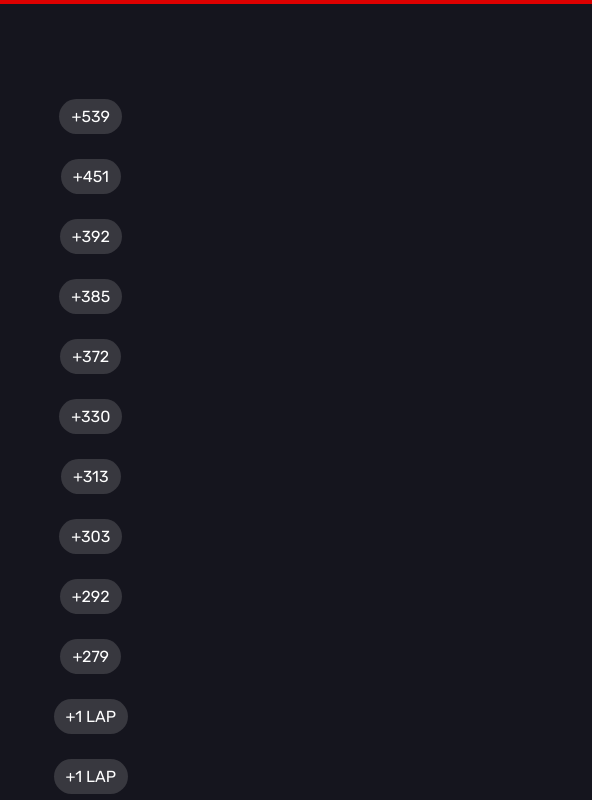
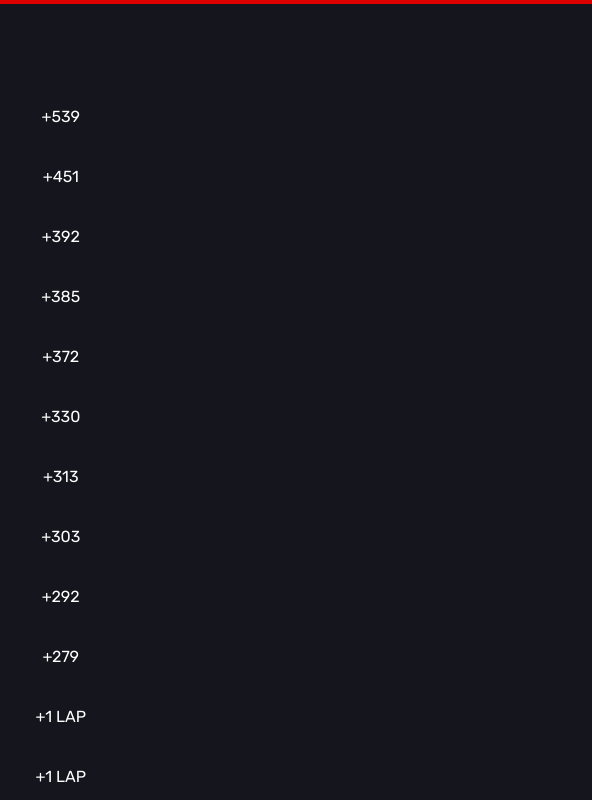
Before and after one commit to PCSolucion/leaderboards_f1, a plain HTML site: page index.html in a window 1280 px wide. Shown: the top 800 px of the page, 688-1280 px from the left. Drawn offline with nearby package versions, Linux system fonts and the light colour scheme.

Commit message:
cambio css en puntos

```diff
--- a/style.css
+++ b/style.css
@@ -92,12 +92,12 @@ table td.driver span {
 
 /* estilo para el span anidado en la última celda con un fondo en rectángulo redondeado */
 table td.gap span {
-  background: #38383F;
+
   border-radius: 30px;
   padding: 0.5rem 0.75rem;
   font-size: 16px;
   text-transform: uppercase;
-  margin-left: -220px;
+  margin-left: -280px;
 }
 
 /* en pantallas más pequeñas, ocultar la tercera columna */
```
